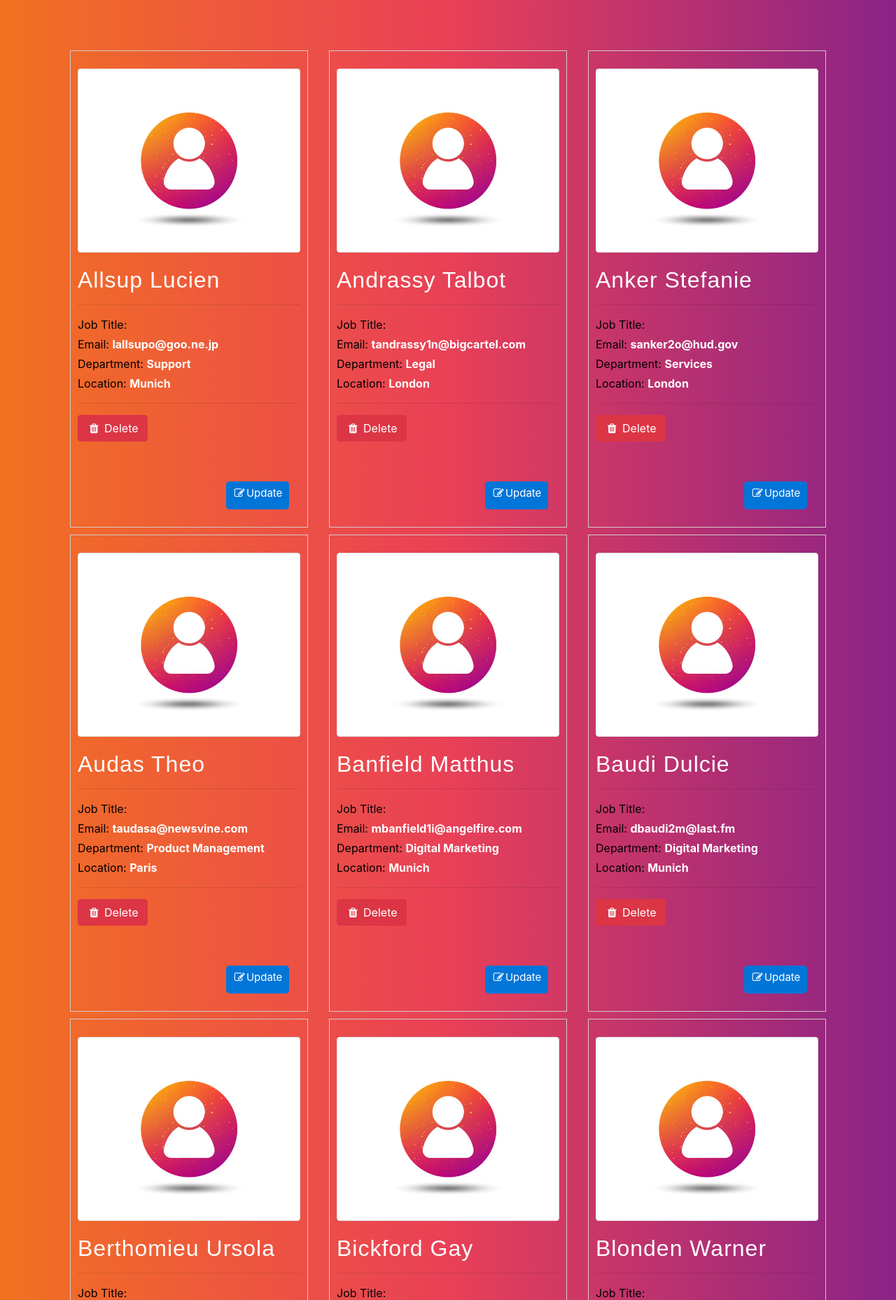
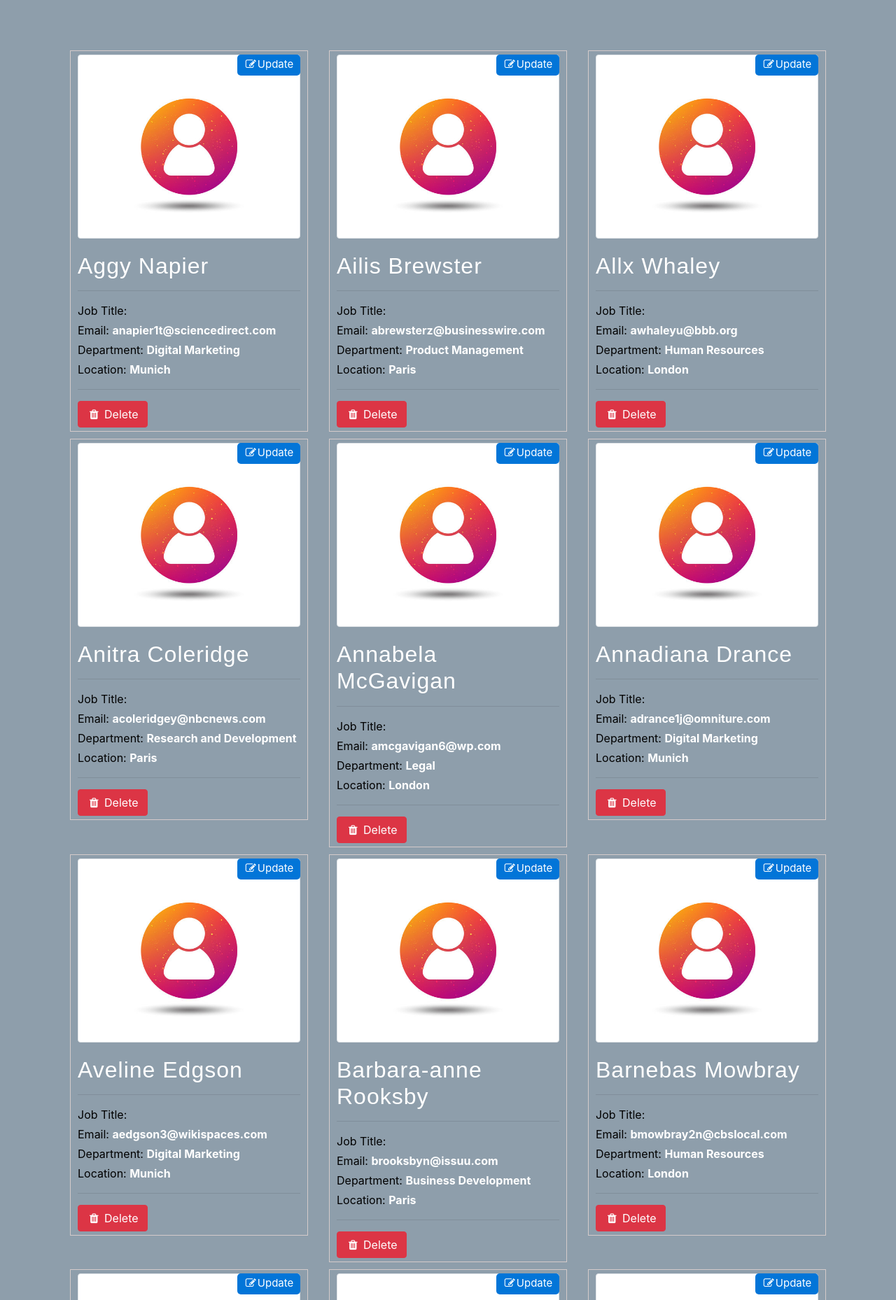
Before and after one commit to sasigit7/companyDirectory, a PHP site: page / in a window 1280 px wide. Shown: the part 96-1954 px from the top of the page at 70% size. Run offline with PHP 8.4, Linux system fonts and the light colour scheme; data comes from the database, SQL or seed files in the repository; some libraries are stand-ins or nearby versions.

Commit message:
Modified Code wrt feedback

```diff
--- a/Assets/css/styles.css
+++ b/Assets/css/styles.css
@@ -1,8 +1,15 @@
 body {
-  background-color: #8A2387 !important;  /* fallback for old browsers */
-  background: -webkit-linear-gradient(to right, #F27121, #E94057, #8A2387);  /* Chrome 10-25, Safari 5.1-6 */
-  background: linear-gradient(to right, #F27121, #E94057, #8A2387); /* W3C, IE 10+/ Edge, Firefox 16+, Chrome 26+, Opera 12+, Safari 7+ */
-
+  background: #8e9eab !important; /* fallback for old browsers */
+  background: -webkit-linear-gradient(
+    to right,
+    #eef2f3,
+    #8e9eab
+  ); /* Chrome 10-25, Safari 5.1-6 */
+  background: linear-gradient(
+    to right,
+    #eef2f3,
+    #8e9eab
+  ); /* W3C, IE 10+/ Edge, Firefox 16+, Chrome 26+, Opera 12+, Safari 7+ */
 }
 
 select,
@@ -61,7 +68,7 @@ h3 {
 }
 
 h3 {
-  background-color: #0275d8;
+  color: #0275d8;
   border-radius: 10px;
   padding: 10px;
 }
@@ -75,7 +82,7 @@ p {
 
 .update-btn {
   position: relative;
-  /* height: 630px; */
+  max-height: 630px;
 }
 
 .img-thumbnail {
@@ -86,15 +93,15 @@ p {
 .update-bottom {
   background: #0275d8;
   color: #fff;
-  right: 16px;
+  right: 0.1px;
   position: absolute;
-  bottom: 0;
+  top: 0;
   width: 90px;
   font-size: 15px;
-  height: 40px;
+  height: 30px;
   text-align: center;
-  line-height: 2.3;
-  padding: -20px;
+  line-height: 1.8;
+  padding: -10px;
   border-radius: 5px;
 }
 
@@ -111,7 +118,7 @@ span.titleHead {
 
 .card-box {
   border: 1px solid rgb(212, 202, 202);
-  padding: 25px 10px;
+  padding: 5px 10px;
   margin-bottom: 10px;
 }
 
@@ -134,7 +141,7 @@ span.titleHead {
 /* Scroll to top  */
 #button {
   display: inline-block;
-  background-color: #F27121;
+  background-color: #f27121;
   width: 50px;
   height: 50px;
   text-align: center;
--- a/conn.php
+++ b/conn.php
@@ -1,6 +1,6 @@
  <?php
 // Connect to the database
-$conn = new mysqli("localhost", "root", "", "companyDirectory");
+ $conn = new mysqli("localhost", "root", "", "companyDirectory");
 // Check if the database is connected
 //echo $conn ? "Connection established" : "Connection failed";
 ?>
--- a/database/companydirectory.sql
+++ b/database/companydirectory.sql
@@ -80,7 +80,7 @@ INSERT INTO `location` (`id`, `name`) VALUES
 (1, 'London'),
 (2, 'Munich'),
 (3, 'Paris'),
-(4, 'Munich'),
+(4, 'Manchester'),
 (5, 'Rome');
 /*!40000 ALTER TABLE `location` ENABLE KEYS */;
 -- --------------------------------------------------------
--- a/footerLinks.php
+++ b/footerLinks.php
@@ -378,10 +378,10 @@ $(document).on('click', '.deleteEmp', function() {
     swalWithBootstrapButtons.fire({
         title: 'Are you sure?',
         text: "You won't be able to revert this!",
-        icon: 'warning',
+        // icon: 'warning',
         showCancelButton: true,
-        confirmButtonText: ' Yes, delete it! ',
-        cancelButtonText: ' No, cancel! ',
+        confirmButtonText: 'Delete',
+        cancelButtonText: 'Cancel',
         reverseButtons: true
     }).then((result) => {
         if (result.isConfirmed) {
--- a/getByid.php
+++ b/getByid.php
@@ -2,12 +2,12 @@
     include ('conn.php');
     if (isset($_POST['id'])) {
         $id = $_POST['id'];
-        $query = "SELECT p.id, p.lastName, p.firstName, p.jobTitle, p.email, d.name as department, l.name
+        $query = "SELECT p.id, p.firstName, p.lastName, p.jobTitle, p.email, d.name as department, l.name
         as location FROM personnel p
         LEFT JOIN department d ON (d.id = p.departmentID)
         LEFT JOIN location l ON (l.id = d.locationID)
         WHERE p.id = $id
-        ORDER BY p.id, p.lastName, p.firstName, p.jobTitle, p.email, d.name, l.name";
+        ORDER BY p.id, p.firstName, p.lastName, p.jobTitle, p.email, d.name, l.name";
 
         $result = $conn->query($query);
         $r = $result->fetch_object();
--- a/index.php
+++ b/index.php
@@ -1,6 +1,6 @@
 <?php include('conn.php');
 // The LEFT JOIN keyword returns all records from the left table (table1), and the matched records from the right table (table2). The result is NULL from the right side, if there is no match.
-$query = 'SELECT p.id, p.lastName, p.firstName, p.jobTitle, p.email, d.name as department, l.name as location FROM personnel p LEFT JOIN department d ON (d.id = p.departmentID) LEFT JOIN location l ON (l.id = d.locationID) ORDER BY p.lastName, p.firstName, d.name, l.name';
+$query = 'SELECT p.id, p.firstName, p.lastName, p.jobTitle, p.email, d.name as department, l.name as location FROM personnel p LEFT JOIN department d ON (d.id = p.departmentID) LEFT JOIN location l ON (l.id = d.locationID) ORDER BY p.firstName, p.lastName, d.name, l.name';
 // Execute/Perform the query on the database
 $result = $conn->query($query);
 // Check whether the data is coming from the database on to the page dynamically by using the while loop
@@ -33,7 +33,7 @@ $result = $conn->query($query);
                     <?php while($r=$result->fetch_object()) { ?>
                     <div class="col-lg-4 col-md-5 col-sm-6">
                         <div class="card-box">
-                            <div class="update-btn" style="height: 630px;">
+                            <div class="update-btn">
                                 <div class="#">
                                     <img src="Assets/images/unisexAvatar.jpg" class="img-thumbnail img-fluid" alt="">
                                     <!-- Edit Button trigger modal -->
@@ -47,8 +47,9 @@ $result = $conn->query($query);
                                         <div class="#">
                                             <div class="updDelBox">
                                                 <h2>
+                                                    <?php echo $r->firstName; ?>
                                                     <?php echo $r->lastName; ?>
-                                                    <?php echo $r->firstName; ?>
+
                                                 </h2>
                                                 <hr>
                                                 <div class="mt-1">
@@ -102,18 +103,19 @@ $result = $conn->query($query);
                 <div class="modal-body">
                     <!-- Edit Form Start -->
                     <form>
-                        <div class="form-group">
+                        <!-- <div class="form-group">
                             <label for="#">ID</label>
                             <input type="text" class="form-control" id="eid" aria-describedby="eid" readonly>
+                        </div> -->
+                        <div class="form-group">
+                            <label for="#">First Name</label>
+                            <input type="text" class="form-control" id="firstname" aria-describedby="firstname">
                         </div>
                         <div class="form-group">
                             <label for="#">Last Name</label>
                             <input type="text" class="form-control" id="lastname" aria-describedby="lastname">
                         </div>
-                        <div class="form-group">
-                            <label for="#">First Name</label>
-                            <input type="text" class="form-control" id="firstname" aria-describedby="firstname">
-                        </div>
+
                         <div class="form-group">
                             <label for="#">Job Title</label>
                             <input type="text" class="form-control" id="jobtitle" aria-describedby="jobtitle"
@@ -123,13 +125,38 @@ $result = $conn->query($query);
                             <label for="#">Email</label>
                             <input type="email" class="form-control" id="email" aria-describedby="email">
                         </div>
+
+
                         <div class="form-group">
                             <label>Department</label>
-                            <input type="text" class="form-control" id="department" aria-describedby="department">
+
+                            <?php
+							$dep_query = "SELECT * FROM department";
+							$dep_result = $conn->query($dep_query);
+							echo "<select id='department' class='form-control'>
+							<option value=''>Select Department</option>";
+							while($row=$dep_result->fetch_object())
+							{
+								echo "<option value='$row->id'>$row->name</option>";
+							}
+							echo "</select>";
+							?>
+                            <!-- <input type="text" class="form-control" id="department" aria-describedby="department"> -->
                         </div>
                         <div class="form-group">
                             <label>Location</label>
-                            <input type="text" class="form-control" id="location" aria-describedby="location">
+                            <?php
+							$loc_query = "SELECT * FROM location";
+							$loc_result = $conn->query($loc_query);
+							echo "<select id='location' class='form-control'>
+							<option value=''>Select Location</option>";
+							while($row=$loc_result->fetch_object())
+							{
+								echo "<option value='$row->id'>$row->name</option>";
+							}
+							echo "</select>";
+							?>
+                            <!-- <input type="text" class="form-control" id="location" aria-describedby="location"> -->
                         </div>
                         <button type="submit" id="updateEmp" class="btn btn-primary">Update</button>
                     </form>
@@ -215,7 +242,7 @@ $result = $conn->query($query);
                         <div class="form-group">
                             <label for="#">Department</label>
                             <input type="text" class="form-control" id="departmentAdd" value=""
-                                placeholder="Department Name">
+                                placeholder="Add New Department Name">
                             <br>
                             <?php
 							$add_loc_query = "SELECT * FROM location";
@@ -329,7 +356,7 @@ $result = $conn->query($query);
                         <div class="form-group">
                             <label for="#">Location</label>
                             <input type="text" class="form-control" id="locationAdd" value=""
-                                placeholder="Location Name">
+                                placeholder="Add New Location Name">
                         </div>
                         <button type="submit" class="btn btn-primary" id="add_location">Add</button>
                     </form>
@@ -367,7 +394,7 @@ $result = $conn->query($query);
 							?>
                             <br>
                             <input type="text" class="form-control" id="new_location" value=""
-                                placeholder="Add New Location Name">
+                                placeholder="Update Location Name">
                         </div>
                         <button type="submit" class="btn btn-primary" id="update_location">Update</button>
                     </form>
```
Also changed, not shown: getAll.php (+4 -3 lines), getByName.php (+4 -3 lines), update.php (+4 -4 lines).
